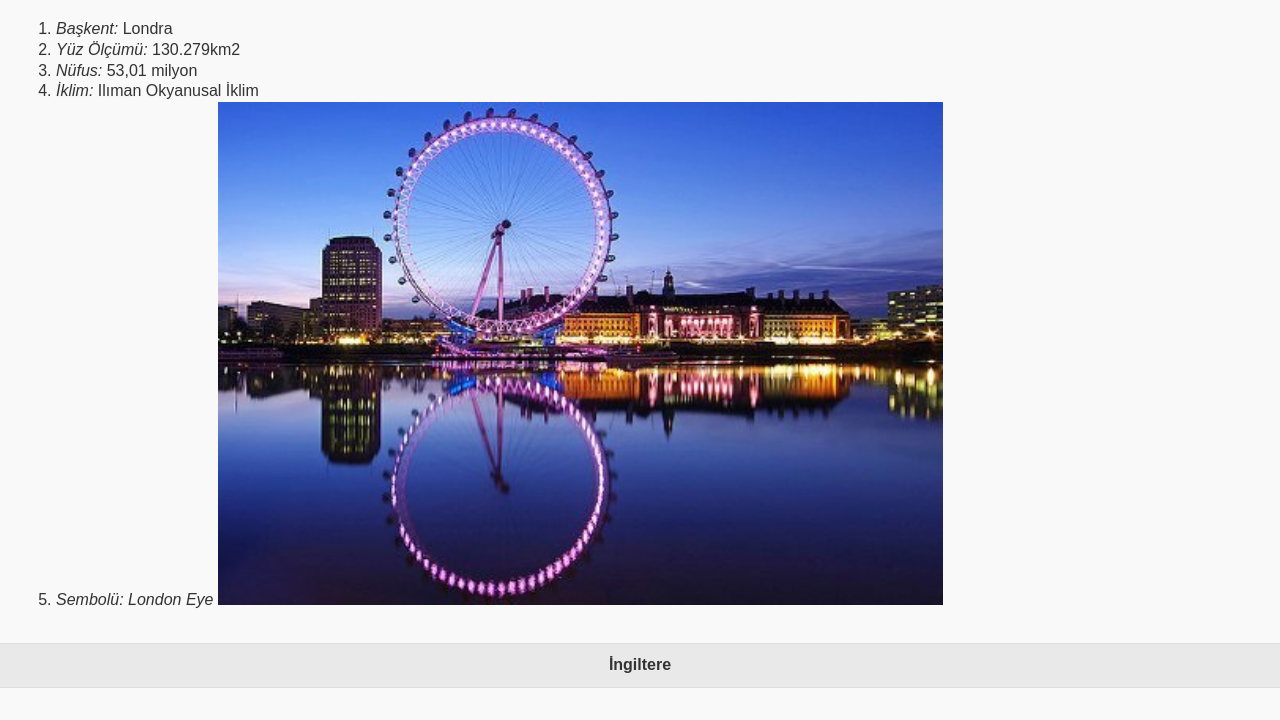
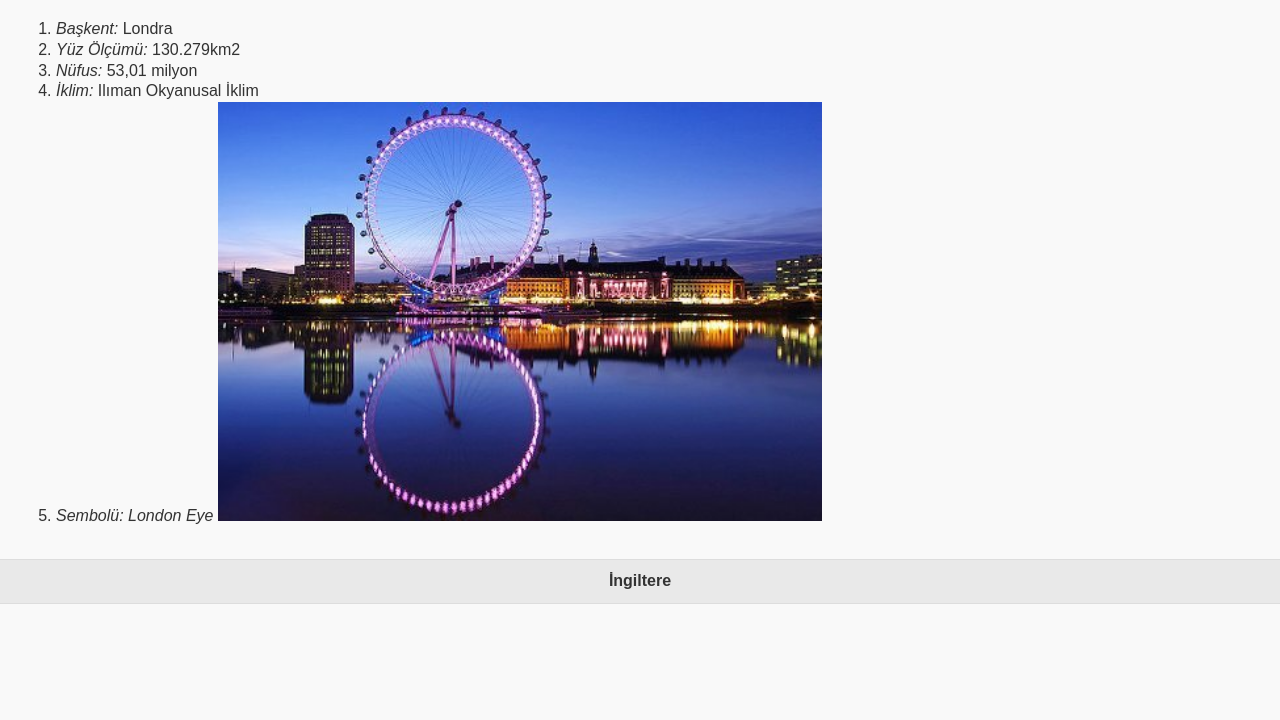
Before and after one commit to iremakillilar/iremakillilar01, a plain HTML site: page ingiltere.html in a window 1280 px wide. Shown: the part 80-800 px from the top of the page. Drawn offline with Linux system fonts and the light colour scheme.

Commit message:
Update ingiltere.html

```diff
--- a/ingiltere.html
+++ b/ingiltere.html
@@ -27,7 +27,7 @@
             <li><em>Yüz Ölçümü:</em> 130.279km2</li>
             <li><em>Nüfus:</em> 53,01 milyon </li>
             <li><em>İklim:</em> Ilıman Okyanusal İklim</li>
-            <li> <em>Sembolü: London Eye </em> <img src="ingiltere.jpeg" width="60%">  </li>
+            <li> <em>Sembolü: London Eye </em> <img src="ingiltere.jpeg" width="50%">  </li>
 
         </ol>
     </div>
```
